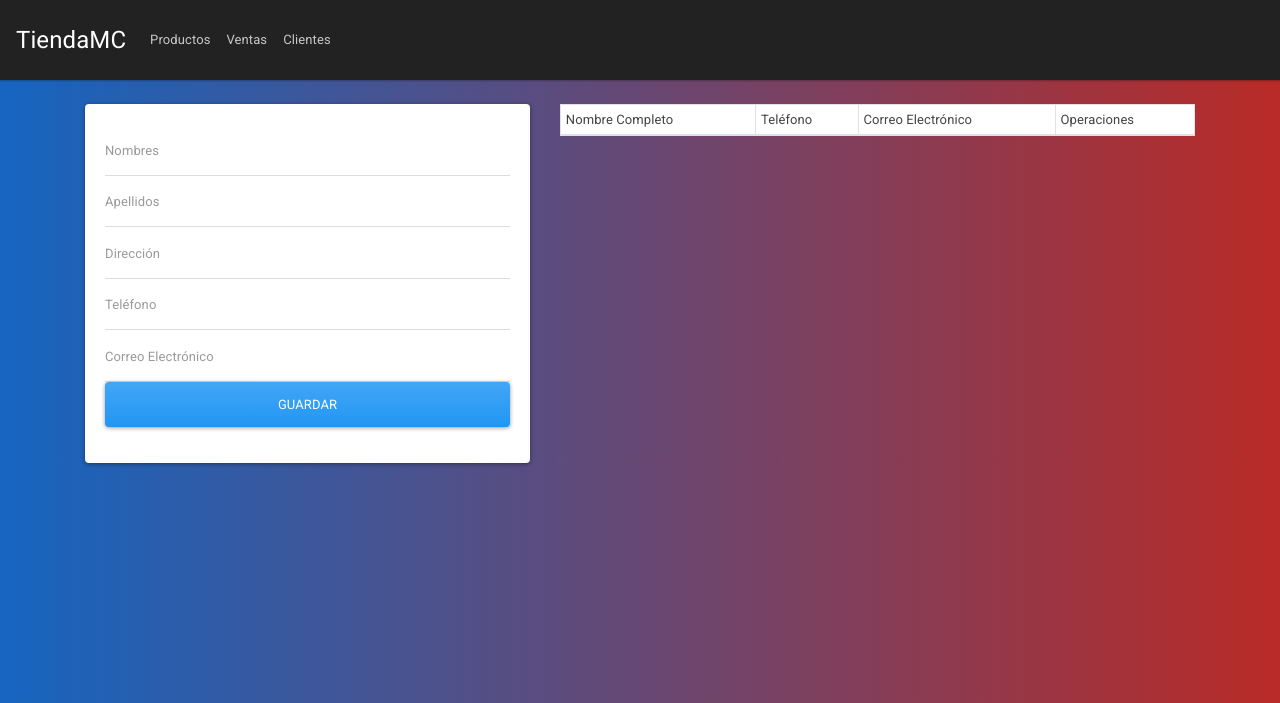
After one commit to KarenMero/ProyecoMC, a Flask app: page /clientes in a window 1280 px wide. The commit adds this page. Shown: the top 703 px of the page. Run offline with Flask 3, Linux system fonts and the light colour scheme; data that the repository does not hold is empty; some libraries are stand-ins or nearby versions.

Commit message:
Añadiendo nuevos templates y funciones

```diff
--- a/App.py
+++ b/App.py
@@ -21,6 +21,36 @@ def index():
     cur.close()
     return render_template('index.html', clientes=data)
 
+
+@app.route('/product/<int:id>')
+def product(id):
+    cur = mysql.connection.cursor()
+    cur.execute('SELECT * FROM producto WHERE idProducto = %s', [id])
+    data = cur.fetchone()
+    cur.close()
+    if data:
+        return render_template('product.html', producto=data)
+    else:
+        flash('Producto no encontrado')
+        return redirect(url_for('productos'))
+
+
+@app.route('/venta')
+def venta():
+    cur = mysql.connection.cursor()
+    cur.execute('SELECT * FROM ventas')  # Supongamos que tienes una tabla "ventas"
+    data = cur.fetchall()
+    cur.close()
+    return render_template('venta.html', ventas=data)
+
+
+@app.route('/clientes')
+def clientes():
+    cur = mysql.connection.cursor()
+    cur.execute('SELECT * FROM cliente')  # Cambiar a cliente para obtener los datos
+    data = cur.fetchall()
+    cur.close()
+    return render_template('clientes.html' , clientes=data)
 
 @app.route('/add_cliente', methods=['POST'])
 def add_cliente():
@@ -135,6 +165,66 @@ def delete_producto(id):
     flash('Producto eliminado satisfactoriamente')
     return redirect(url_for('productos'))
 
+@app.route('/add_venta', methods=['POST'])
+def add_venta():
+    if request.method == 'POST':
+        producto = request.form['producto']
+        cantidad = request.form['cantidad']
+        total = request.form['total']
+        fecha = request.form['fecha']
+        cur = mysql.connection.cursor()
+        cur.execute('INSERT INTO ventas (producto, cantidad, total, fecha) VALUES (%s, %s, %s, %s)',
+                    (producto, cantidad, total, fecha))
+        mysql.connection.commit()
+        cur.close()
+        flash('Venta agregada satisfactoriamente')
+        return redirect(url_for('venta'))
+
+@app.route('/delete_venta/<string:id>')
+def delete_venta(id):
+    cur = mysql.connection.cursor()
+    cur.execute('DELETE FROM ventas WHERE idVenta = %s', [id])
+    mysql.connection.commit()
+    cur.close()
+    flash('Venta eliminada satisfactoriamente')
+    return redirect(url_for('venta'))
+
+@app.route('/product/edit/<int:id>', methods=['GET', 'POST'])
+def edit_product(id):
+    if request.method == 'GET':
+        cur = mysql.connection.cursor()
+        cur.execute('SELECT * FROM producto WHERE idProducto = %s', [id])
+        data = cur.fetchone()
+        cur.close()
+        if data:
+            return render_template('product.html', producto=data, edit=True)
+        else:
+            flash('Producto no encontrado')
+            return redirect(url_for('productos'))
+    elif request.method == 'POST':
+        nombreSerie = request.form['nombreSerie']
+        precio = request.form['precio']
+        stock = request.form['stock']
+        idProveedor = request.form['idProveedor']
+        cur = mysql.connection.cursor()
+        cur.execute(
+            'UPDATE producto SET nombreSerie = %s, precio = %s, stock = %s, idProveedor = %s WHERE idProducto = %s',
+            (nombreSerie, precio, stock, idProveedor, id)
+        )
+        mysql.connection.commit()
+        cur.close()
+        flash('Producto actualizado satisfactoriamente')
+        return redirect(url_for('productos'))
+
+@app.route('/product/delete/<int:id>')
+def delete_product(id):
+    cur = mysql.connection.cursor()
+    cur.execute('DELETE FROM producto WHERE idProducto = %s', [id])
+    mysql.connection.commit()
+    cur.close()
+    flash('Producto eliminado satisfactoriamente')
+    return redirect(url_for('productos'))
+
 
 if __name__ == '__main__':
     app.run(port=3000, debug=True)
--- /dev/null
+++ b/templates/clientes.html
@@ -0,0 +1,90 @@
+{% extends 'layout.html' %}
+
+{% block body %}
+<SCRIPT language="JavaScript">
+  // Función para verificar que todos los campos de un formulario estén correctamente llenados
+  function Verificar(formulario) {
+    if (formulario.name == "datos")
+      if (checkField(formulario.nombres, isName, false) &&
+          checkField(formulario.apellidos, isName, false) &&
+          checkField(formulario.telefono, isPhoneNumber, false) &&
+          checkField(formulario.correoElectronico, isEmail, false)) {
+        return true;
+      } else {
+        return false;
+      }
+  }
+</SCRIPT>
+
+<div class="row">
+  <div class="col-md-5">
+    {% with messages = get_flashed_messages() %}
+    {% if messages %}
+      {% for message in messages %}
+      <div class="alert alert-success alert-dismissible fade show" role="alert">
+        {{ message }}
+        <button type="button" class="close" data-dismiss="alert" aria-label="Close">
+          <span aria-hidden="true">&times;</span>
+        </button>
+      </div>
+      {% endfor %}
+    {% endif %}
+    {% endwith %}
+
+    <!-- Formulario para agregar cliente -->
+    <div class="card card-body">
+      <form action="/add_cliente" method="post" name="datos" onSubmit="return Verificar(this)">
+        <div class="form-group">
+          <!-- Nombres del cliente -->
+          <input type="text" name="nombres" placeholder="Nombres" class="form-control" required>
+
+          <!-- Apellidos del cliente -->
+          <input type="text" name="apellidos" placeholder="Apellidos" class="form-control" required>
+
+          <!-- Dirección del cliente -->
+          <input type="text" name="direccion" placeholder="Dirección" class="form-control" required>
+
+          <!-- Teléfono del cliente -->
+          <input type="text" name="telefono" placeholder="Teléfono" class="form-control" required>
+
+          <!-- Correo electrónico del cliente -->
+          <input type="email" name="correoElectronico" placeholder="Correo Electrónico" class="form-control" required>
+
+          <!-- Botón de envío -->
+          <button type="submit" class="btn btn-primary btn-block btn-enviar">
+            Guardar
+          </button>
+        </div>
+      </form>
+    </div>
+  </div>
+
+  <div class="col-md-7">
+    <!-- Tabla de clientes -->
+    <table class="table table-striped table-bordered bg-white table-sm">
+      <thead>
+        <tr>
+          <td>Nombre Completo</td>
+          <td>Teléfono</td>
+          <td>Correo Electrónico</td>
+          <td>Operaciones</td>
+        </tr>
+      </thead>
+      <tbody>
+        {% for cliente in clientes %}
+        <tr>
+          <td>{{ cliente[1] }} {{ cliente[2] }}</td> <!-- Nombres y apellidos -->
+          <td>{{ cliente[4] }}</td> <!-- Teléfono -->
+          <td>{{ cliente[5] }}</td> <!-- Correo electrónico -->
+          <td>
+            <!-- Enlaces de operaciones -->
+            <a href="/edit_cliente/{{ cliente[0] }}" class="btn btn-secondary">Editar</a>
+            <a href="/delete_cliente/{{ cliente[0] }}" class="btn btn-danger btn-delete">Eliminar</a>
+          </td>
+        </tr>
+        {% endfor %}
+      </tbody>
+    </table>
+  </div>
+</div>
+{% endblock %}
--- a/templates/layout.html
+++ b/templates/layout.html
@@ -3,20 +3,35 @@
 <head>
     <meta charset="UTF-8">
     <meta name="viewport" content="width=device-width, initial-scale=1.0">
-    <title>TiendaMero</title>
+    <title>TiendaMC</title>
     <link rel="stylesheet" href="https://bootswatch.com/4/materia/bootstrap.min.css">
     <link rel="stylesheet" href="{{url_for('static', filename='css/main.css')}}">
 
 </head>
 <body>
     <nav class="navbar navbar-expand-lg navbar-dark bg-dark">
-        <a class="navbar-brand" href="/">TiendaMero</a>
+        <a class="navbar-brand" href="/">TiendaMC</a>
         <button class="navbar-toggler" type="button" data-toggle="collapse" data-target="#navbarNav" aria-controls="navbarNav" aria-expanded="false" aria-label="Toggle navigation">
           <span class="navbar-toggler-icon"></span>
         </button>
+        <div class="collapse navbar-collapse" id="navbarNav">
+            <ul class="navbar-nav">
+                <li class="nav-item">
+                    <a class="nav-link" href="{{ url_for('product') }}">Productos</a>
+                </li>
+                <li class="nav-item">
+                    <a class="nav-link" href="{{ url_for('venta') }}">Ventas</a>
+                </li>
+                <li class="nav-item">
+                    <a class="nav-link" href="{{ url_for('clientes') }}">Clientes</a>
+                </li>
+            </ul>
+        </div>
     </nav>
+
     <div class="container pt-4">
         {% block body %}
+
         {% endblock%}
     </div>
 <!--Scripts-->
```
Also changed, not shown: templates/product.html (added, +40 -0 lines), templates/venta.html (added, +32 -0 lines).
